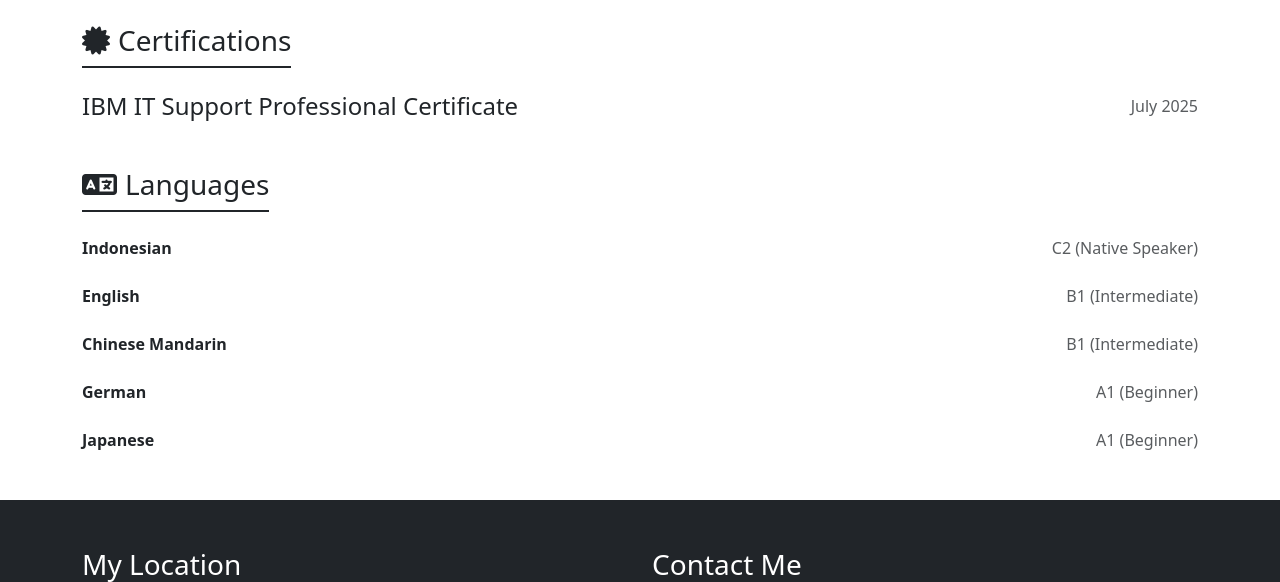
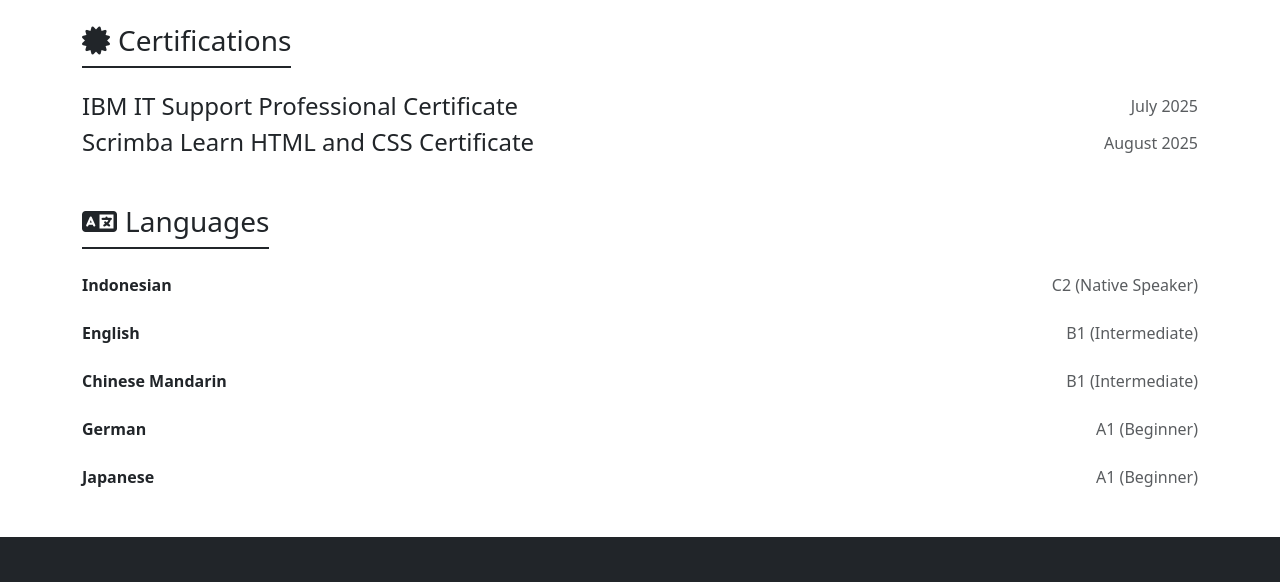
Before and after one commit to herveinp/herveinp.github.io, a website built with Vite: page index.html in a window 1280 px wide. Shown: the part 2240-2822 px from the top of the page. Built offline with nearby package versions, Linux system fonts and the light colour scheme.

Commit message:
Seventh commit.

```diff
--- a/index.html
+++ b/index.html
@@ -325,7 +325,19 @@
               </h4>
               <p class="text-body-secondary m-0">July 2025</p>
             </div>
-            <!-- Perbaikan: Menambahkan </div> penutup yang hilang -->
+            <div
+              class="d-flex flex-column flex-md-row justify-content-md-between align-items-md-center mb-2"
+            >
+              <h4 class="m-0">
+                <a
+                  href="https://coursera.org/share/afe4ac4604798b3dbf46087e94c3dc1c"
+                  target="_blank"
+                  class="text-reset text-decoration-none"
+                  >Scrimba Learn HTML and CSS Certificate</a
+                >
+              </h4>
+              <p class="text-body-secondary m-0">August 2025</p>
+            </div>
           </div>
         </section>
 
```
